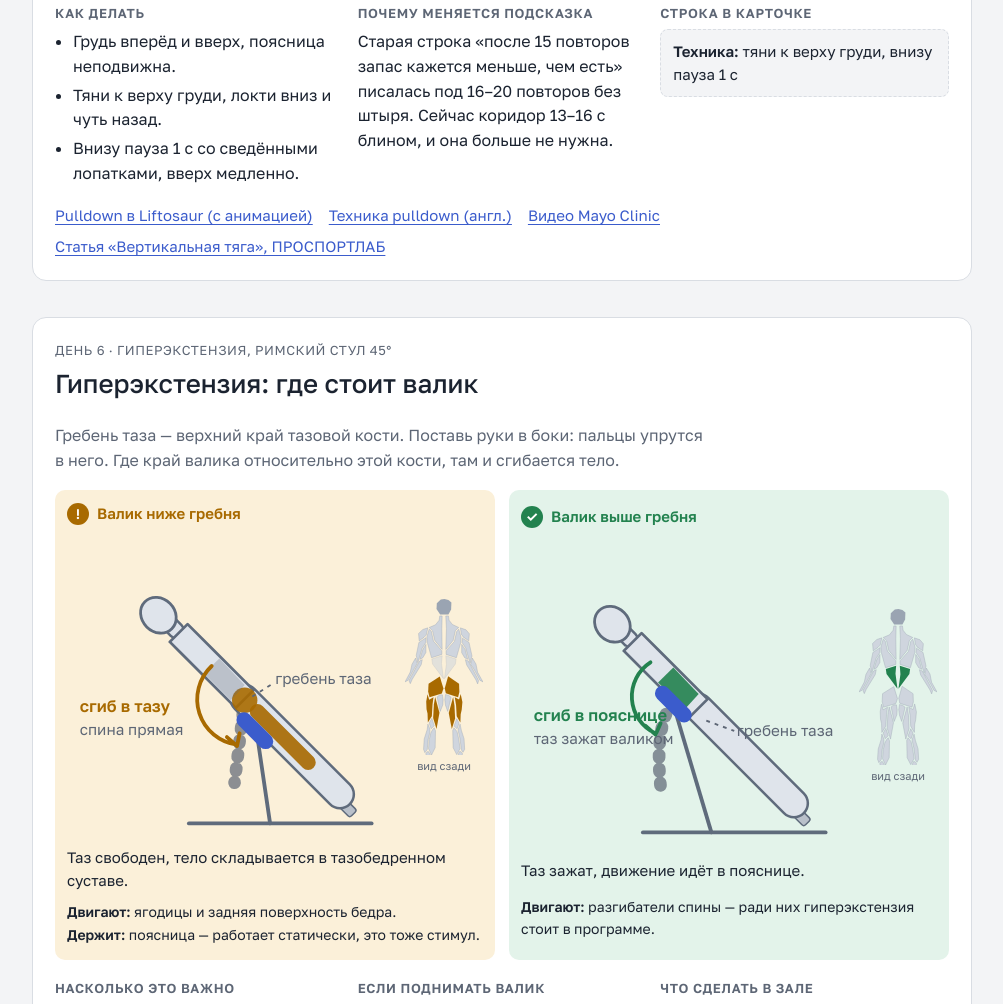
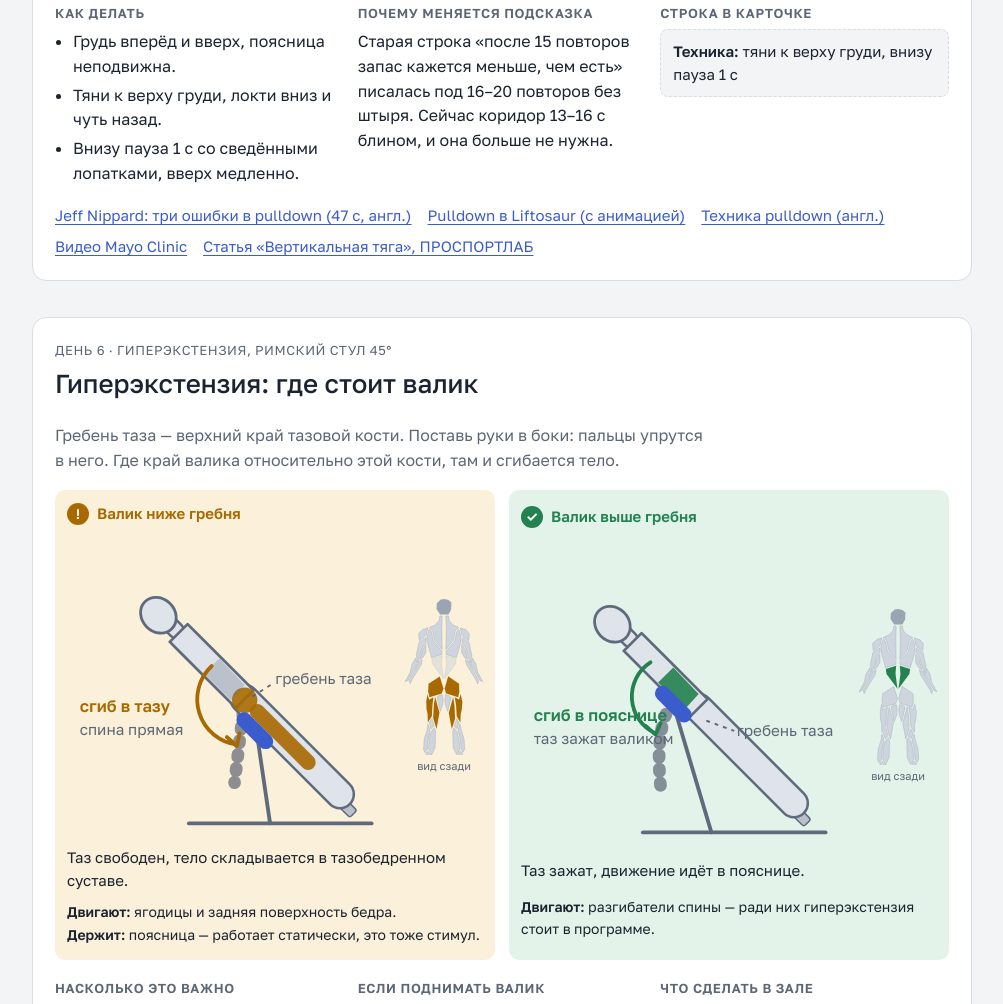
Before and after one commit to moivile/gym-technique, a plain HTML site: page index.html in a window 1280 px wide. Shown: the part 3922-4926 px from the top of the page, without its empty margins (138-1141 px from the left). Drawn offline with Linux system fonts and the light colour scheme; a web font is replaced by a local one.

Commit message:
Pulldown (#pd): ссылка на ролик Nippard hnSqbBk15tw

```diff
--- a/index.html
+++ b/index.html
@@ -334,7 +334,7 @@ footer { font-size: 13px; color: var(--muted); }
       <div class="cue"><h3>Почему меняется подсказка</h3><p>Старая строка «после 15 повторов запас кажется меньше, чем есть» писалась под 16–20 повторов без штыря. Сейчас коридор 13–16 с блином, и она больше не нужна.</p></div>
       <div class="cue"><h3>Строка в карточке</h3><p class="card"><b>Техника:</b> тяни к верху груди, внизу пауза 1 с</p></div>
     </div>
-    <div class="links"><a href="https://liftosaur.com/exercises/cable-lat-pulldown" target="_blank" rel="noopener">Pulldown в Liftosaur (с анимацией)</a><a href="https://www.topendsports.com/fitness/technique/lat-pulldown.htm" target="_blank" rel="noopener">Техника pulldown (англ.)</a><a href="https://www.mymlc.com/health-information/videos/lifestyle/fitness/strength-training/weight-machine-exercises/video-lat-pull-down-with-weight-machine/" target="_blank" rel="noopener">Видео Mayo Clinic</a><a href="https://prosportlab.com/works/strength-training/ch25" target="_blank" rel="noopener">Статья «Вертикальная тяга», ПРОСПОРТЛАБ</a></div>
+    <div class="links"><a href="https://www.youtube.com/shorts/hnSqbBk15tw" target="_blank" rel="noopener">Jeff Nippard: три ошибки в pulldown (47 с, англ.)</a><a href="https://liftosaur.com/exercises/cable-lat-pulldown" target="_blank" rel="noopener">Pulldown в Liftosaur (с анимацией)</a><a href="https://www.topendsports.com/fitness/technique/lat-pulldown.htm" target="_blank" rel="noopener">Техника pulldown (англ.)</a><a href="https://www.mymlc.com/health-information/videos/lifestyle/fitness/strength-training/weight-machine-exercises/video-lat-pull-down-with-weight-machine/" target="_blank" rel="noopener">Видео Mayo Clinic</a><a href="https://prosportlab.com/works/strength-training/ch25" target="_blank" rel="noopener">Статья «Вертикальная тяга», ПРОСПОРТЛАБ</a></div>
   </section>
 
   <section id="hyp" aria-labelledby="h-hyp">
```
